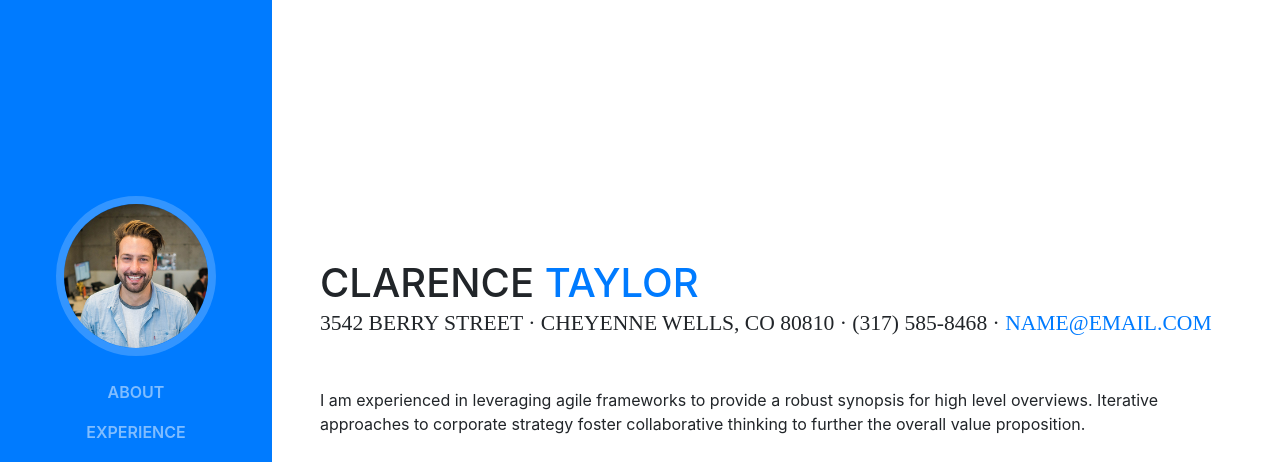
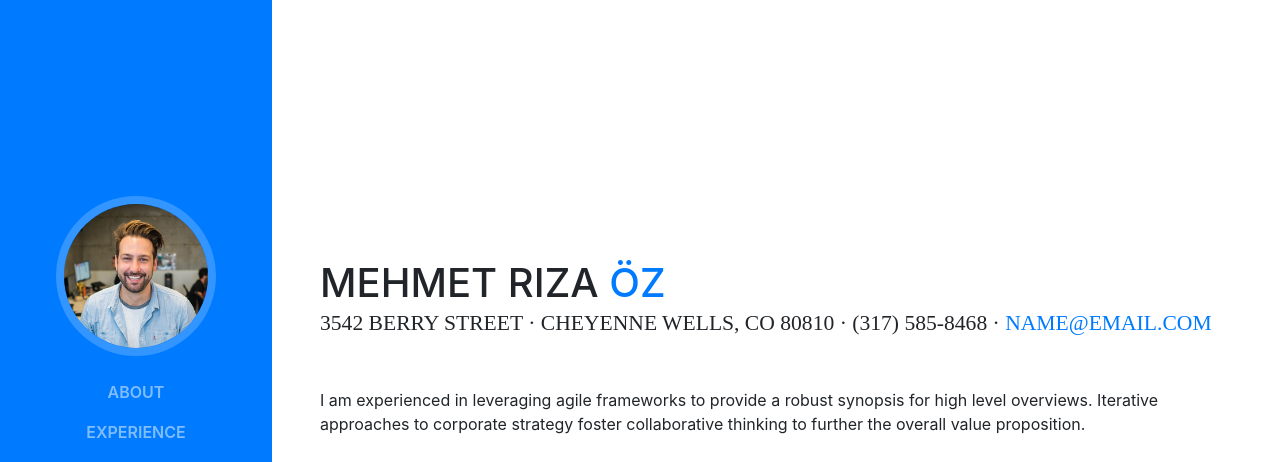
Before and after one commit to mehmetrizaoz/mehmetrizaoz.github.io, a website with bundled scripts: page index.html in a window 1280 px wide. Shown: the top 462 px of the page. Built offline with nearby package versions, Linux system fonts and the light colour scheme; a web font is replaced by a local one.

Commit message:
name updated

```diff
--- a/index.html
+++ b/index.html
@@ -65,8 +65,8 @@
 
       <section class="resume-section p-3 p-lg-5 d-flex d-column" id="about">
         <div class="my-auto">
-          <h1 class="mb-0">Clarence
-            <span class="text-primary">Taylor</span>
+          <h1 class="mb-0">Mehmet Rıza
+            <span class="text-primary">Öz</span>
           </h1>
           <div class="subheading mb-5">3542 Berry Street · Cheyenne Wells, CO 80810 · (317) 585-8468 ·
             <a href="mailto:name@email.com">name@email.com</a>
```
